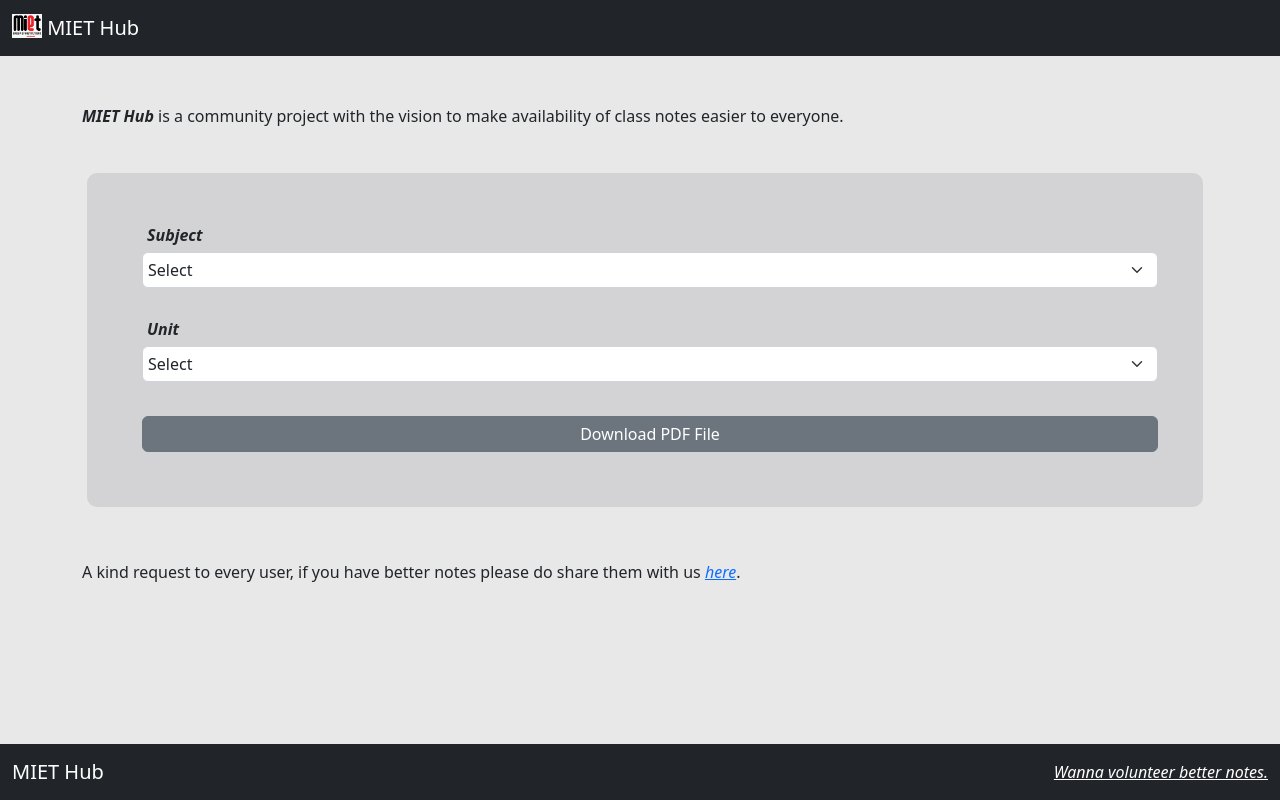
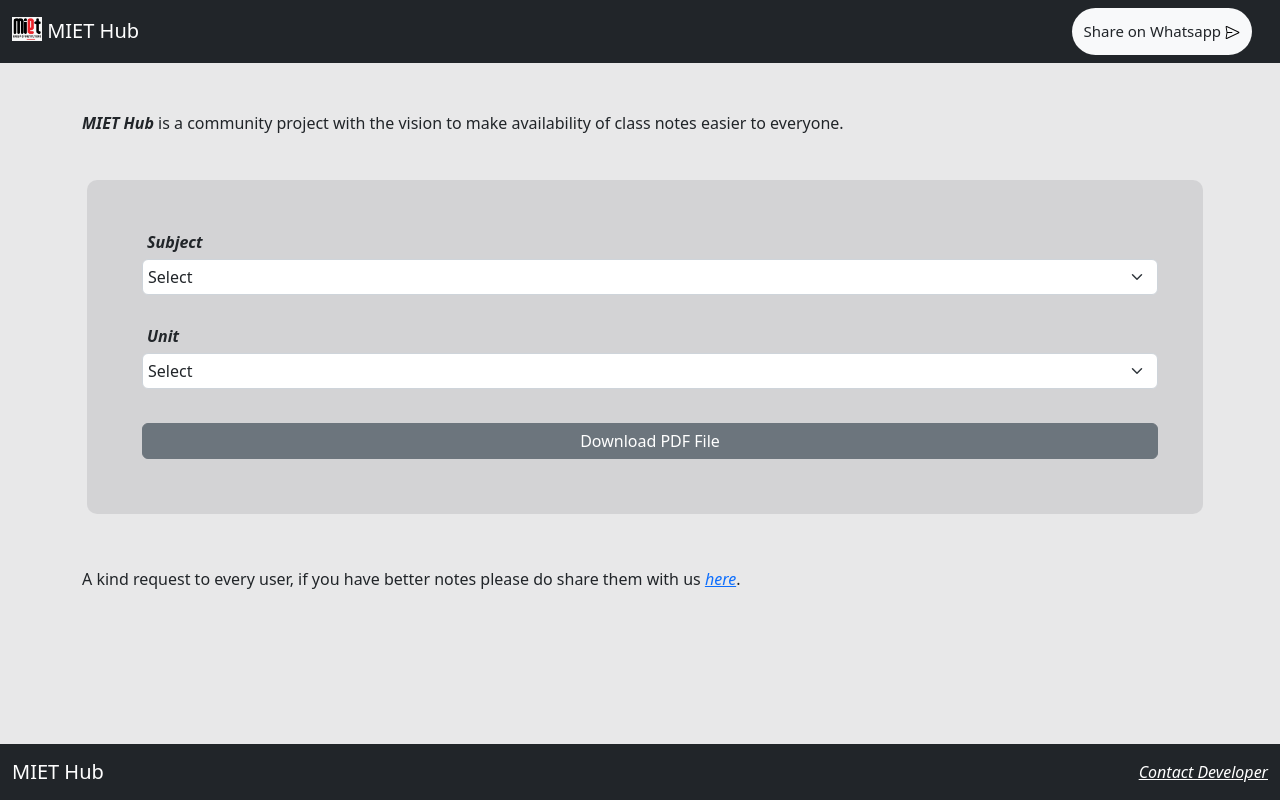
Before and after one commit to mietnotes/mietnotes.github.io, an Angular app: page / in a window 1280 px wide. Built offline with nearby package versions, Linux system fonts and the light colour scheme.

Commit message:
share link

```diff
--- a/src/app/footer/footer.component.html
+++ b/src/app/footer/footer.component.html
@@ -1,6 +1,6 @@
 <nav class="navbar fixed-bottom bg-dark navbar-dark">
     <div class="container-fluid">
       <a class="navbar-brand" href="/miethub">MIET Hub</a>
-      <a href="https://t.me/+OD1UjymJ3tllMzZl" class="fst-italic" style="color: white;">Wanna volunteer better notes.</a>
+      <a href="https://t.me/miethub" class="fst-italic" target="_blank" style="color: white;">Contact Developer</a>
     </div>
   </nav>
--- a/src/app/nav/nav.component.html
+++ b/src/app/nav/nav.component.html
@@ -1,9 +1,16 @@
 <nav class="navbar navbar-dark bg-dark">
     <div class="container-fluid">
         <a class="navbar-brand" href="/miethub">
-            <img src="assets/logo.png" alt="Logo" width="30" height="24"
-                class="d-inline-block align-text-top">
+            <img src="assets/logo.png" alt="Logo" width="30" height="24" class="d-inline-block align-text-top">
             MIET Hub
+        </a>
+        <a href="whatsapp://send?text=https://tejus3131.github.io/miethub/" data-action="share/whatsapp/share" style="background-color: white;padding: 12px;border-radius:25px;font-size: 15px;" class="navbar-brand bg-light text-dark">
+            Share on Whatsapp
+            <svg xmlns="http://www.w3.org/2000/svg" viewBox="0 0 24 24" width="15" height="15">
+                <path
+                    d="M1.513 1.96a1.374 1.374 0 0 1 1.499-.21l19.335 9.215a1.147 1.147 0 0 1 0 2.07L3.012 22.25a1.374 1.374 0 0 1-1.947-1.46L2.49 12 1.065 3.21a1.375 1.375 0 0 1 .448-1.25Zm2.375 10.79-1.304 8.042L21.031 12 2.584 3.208l1.304 8.042h7.362a.75.75 0 0 1 0 1.5Z">
+                </path>
+            </svg>
         </a>
     </div>
 </nav>
--- a/src/app/update/update.component.html
+++ b/src/app/update/update.component.html
@@ -1 +1 @@
-<br><br><p>A kind request to every user, if you have better notes please do share them with us <a href="https://t.me/+OD1UjymJ3tllMzZl" class="fst-italic">here</a>.</p><br><br><br>
+<br><br><p>A kind request to every user, if you have better notes please do share them with us <a href="https://t.me/miethub" class="fst-italic" target="_blank">here</a>.</p><br><br><br>
```
